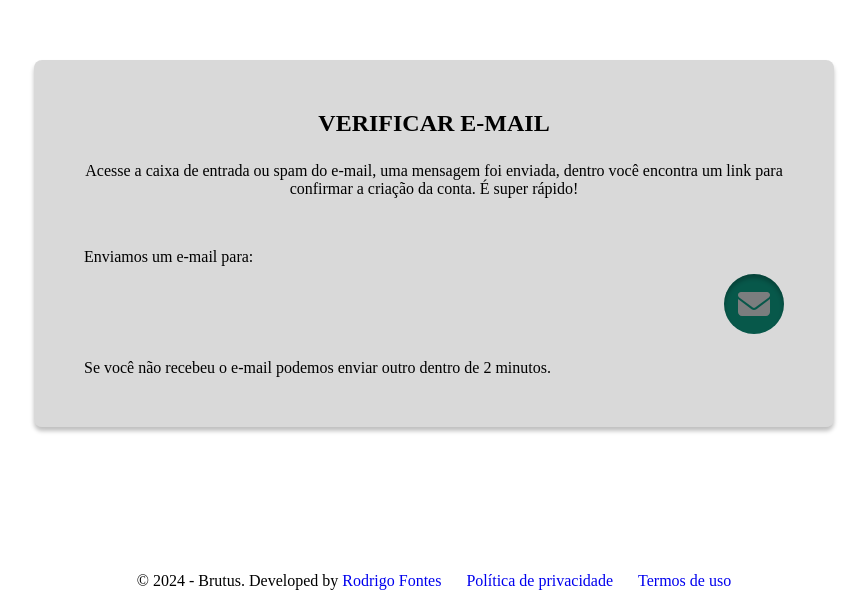
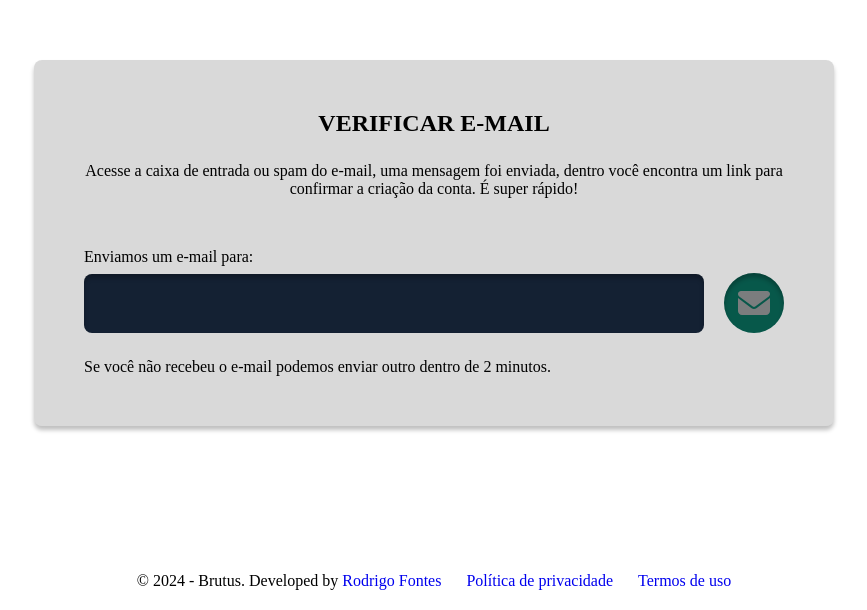
Before and after one commit to rodrigofontesdev/brutus-demo, a React (Vite) app: page /cadastrar/confirmar in a window 1280 px wide. Shown: the part 190-800 px from the top of the page, without its empty margins (206-1073 px from the left). Built offline with nearby package versions, Linux system fonts and the light colour scheme; what react-imask would draw is missing.

Commit message:
refactor(atom): apply design tokens to input component styles

```diff
--- a/src/components/atoms/Input/styles.ts
+++ b/src/components/atoms/Input/styles.ts
@@ -2,31 +2,31 @@ import styled, { css } from 'styled-components'
 import { InputVariants } from '.'
 
 export const InputStyle = styled.input<{ $variant: InputVariants }>`
-  ${(props) => {
-    switch (props.$variant) {
+  ${({ $variant, theme }) => {
+    switch ($variant) {
       case 'large':
         return css`
-          height: 60px;
-          font: ${props.theme.input};
-          padding: 1.25rem;
+          font-size: ${theme.font.md};
+          padding: ${theme.space[4]};
         `
       default:
         return css`
-          height: 38px;
-          font: ${props.theme['input-sm']};
-          padding: 0.625rem;
+          font-size: ${theme.font.sm};
+          padding: ${theme.space[2]};
         `
     }
   }}
 
   width: 100%;
   background-color: transparent;
-  color: ${(props) => props.theme['blue-50']};
+  color: ${({ theme }) => theme.blue[50]};
+  font-family: ${({ theme }) => theme.font.primary};
+  font-weight: ${({ theme }) => theme.font.semibold};
   border-top-right-radius: inherit;
   border-bottom-right-radius: inherit;
 
   &::placeholder {
-    color: ${(props) => props.theme['blue-50']};
+    color: ${({ theme }) => theme.blue[50]};
   }
 
   &:read-only {
@@ -39,23 +39,23 @@ export const InputStyle = styled.input<{ $variant: InputVariants }>`
 `
 
 export const Prefix = styled.span<{ $variant: InputVariants }>`
-  ${(props) => {
-    switch (props.$variant) {
+  ${({ $variant, theme }) => {
+    switch ($variant) {
       case 'large':
         return css`
-          font: ${props.theme.input};
-          padding: 0 1.25rem;
+          font-size: ${theme.font.md};
+          padding: 0 ${theme.space[4]};
         `
       default:
         return css`
-          font: ${props.theme['input-sm']};
-          padding: 0 0.625rem;
+          font-size: ${theme.font.sm};
+          padding: 0 ${theme.space[2]};
         `
     }
   }}
 
-  color: ${(props) => props.theme['blue-50']};
-  border-right: 2px solid rgb(246 249 251 / 15%);
+  color: ${({ theme }) => theme.blue[50]};
+  border-right: 2px solid rgb(255 255 255 / 5%);
   pointer-events: none;
 `
 
@@ -63,15 +63,15 @@ export const Container = styled.div`
   display: flex;
   align-items: center;
   position: relative;
-  background-color: ${(props) => props.theme['blue-400']};
-  border-radius: 0.5rem;
-  box-shadow: ${(props) => props.theme['shadow-inner']};
+  background-color: ${({ theme }) => theme.blue[400]};
+  border-radius: ${({ theme }) => theme.radii.md};
+  box-shadow: ${({ theme }) => theme.shadow.inner.md};
 
   &:has(${InputStyle}:read-only) {
-    background-color: ${(props) => props.theme['blue-800']};
+    background-color: ${({ theme }) => theme.blue[800]};
   }
 
   &:has(${InputStyle}:focus) {
-    outline: ${(props) => props.theme['outline']};
+    outline: ${({ theme }) => theme.outline.blue.alpha[30]};
   }
 `
```
